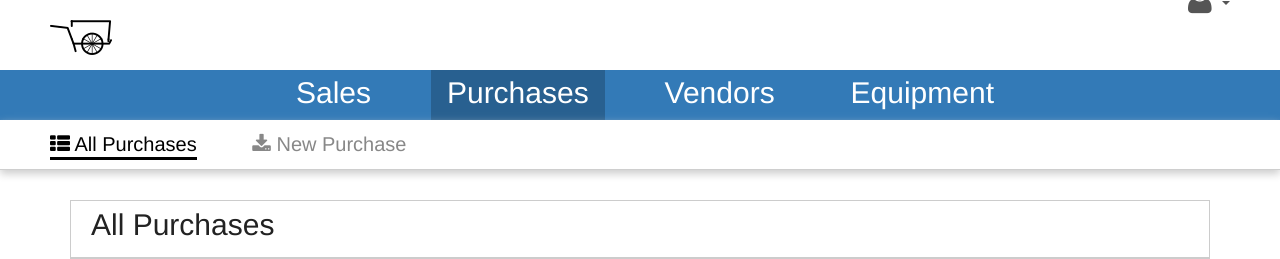
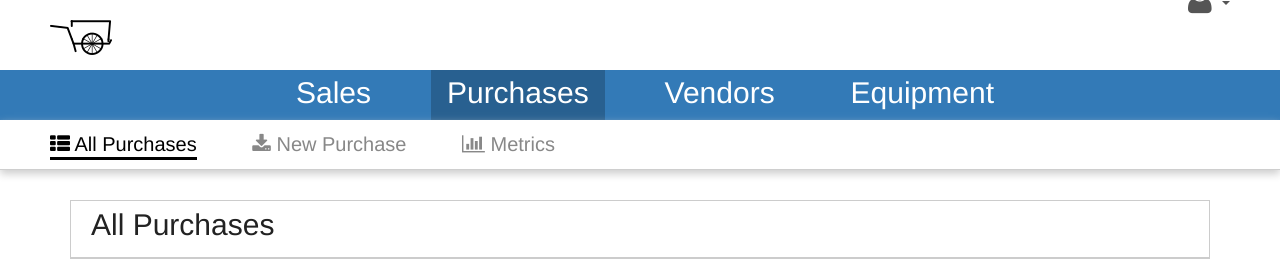
Before and after one commit to argon2008-aiti/masteragentplatform, a Django app: page /purchases/all/ in a window 1280 px wide. Shown: the top 259 px of the page. Run offline with Django 3.2, Linux system fonts and the light colour scheme; the first user in the database is signed in; data comes from the database, SQL or seed files in the repository; some libraries are stand-ins or nearby versions.

Commit message:
added 'purchase metrics' tab

```diff
--- a/purchases/urls.py
+++ b/purchases/urls.py
@@ -4,5 +4,6 @@ from views import *
 urlpatterns = [
     url(r'^all/$', DayPurchaseListView.as_view(), name="all"),
     url(r'^new/$', NewPurchaseView.as_view(), name="new"),
+    url(r'^metrics/$', NewPurchaseView.as_view(), name="metrics"),
     url(r'^detail/(?P<pk>\d+)/$', DayPurchaseDetail.as_view(), name="detail"),
 ]
--- a/templates/purchases_subnav.html
+++ b/templates/purchases_subnav.html
@@ -2,5 +2,6 @@
 	<div class="submenu">
 		<a href="{% url 'purchases:all'%}" class=submenu-item-link id=purchase-all><span class="fa fa-th-list"></span> All Purchases</a>
 		<a href="{% url 'purchases:new'%}" class=submenu-item-link id=purchase-new><span class="fa fa-download"></span> New Purchase</a>
+		<a href="{% url 'purchases:metrics'%}" class=submenu-item-link id=purchase-metrics><span class="fa fa-bar-chart"></span> Metrics</a>
 	</div>
 </div>
```
Also changed, not shown: 5 other files.
